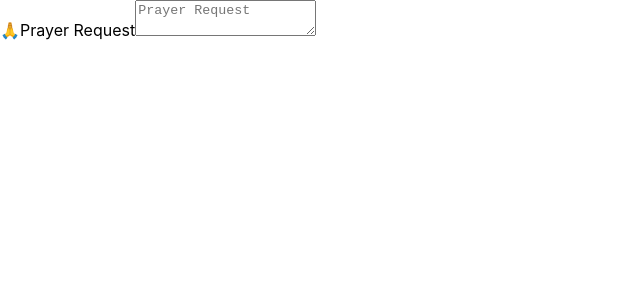
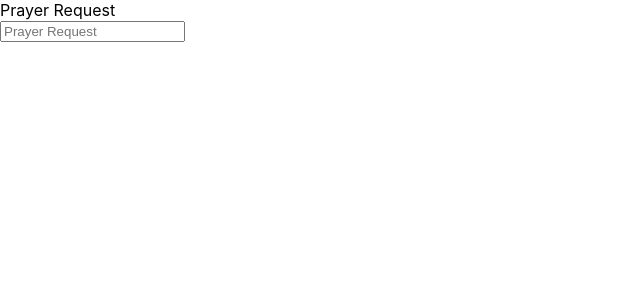
Before and after one commit to PrayerRequestNetwork/prayer-website, a React (Create React App) app: page / in a window 1280 px wide. Shown: the top 300 px of the page, without its empty margins (0-640 px from the left). Built offline with nearby package versions, Linux system fonts and the light colour scheme.

Commit message:
setup a simple form

```diff
--- a/package.json
+++ b/package.json
@@ -3,6 +3,7 @@
   "version": "0.1.0",
   "private": true,
   "dependencies": {
+    "node-sass": "^4.11.0",
     "react": "^16.8.2",
     "react-dom": "^16.8.2",
     "react-scripts": "2.1.5"
--- a/src/App.js
+++ b/src/App.js
@@ -3,13 +3,19 @@ import React, { Component } from 'react';
 // Components
 import Form from './components/form/form';
 
-import logo from './logo.svg';
 import './App.css';
 
 class App extends Component {
+
+  handleOnSubmit = props => {
+    console.log(props);
+  }
+
   render() {
     return (
-      <Form/>
+      <Form
+        handleOnSubmit={this.handleOnSubmit}
+      />
     );
   }
 }
--- a/src/components/form/form.js
+++ b/src/components/form/form.js
@@ -1,20 +1,24 @@
 import React, {Component} from 'react';
 
+import './form.scss';
+
 export default class Form extends Component {
-
+  state = {
+    prayerRequestField: '',
+  }
   handleOnChange = e => {
-    console.log(e.target.value);
+    this.setState(Object.assign({}, this.state, {[e.target.name]: e.target.value}));
   }
-
+  handleOnSubmit = e => {
+    e.preventDefault();
+    this.props.handleOnSubmit(Object.assign({}, this.state));
+  }
   render() {
     return(
-      // email
-      // prayer request
-      <div>
-        🙏
-        <label htmlFor="prayer-request-field">Prayer Request</label>
-        <textarea onChange={this.handleOnChange} name="prayer-request-field" placeholder="Prayer Request"/>
-      </div>
+      <form onSubmit={this.handleOnSubmit}>
+        <label htmlFor="prayerRequestField">Prayer Request</label>
+        <input onChange={this.handleOnChange} name="prayerRequestField" placeholder="Prayer Request"/>
+      </form>
     );
   }
 }
--- a/src/components/form/form.scss
+++ b/src/components/form/form.scss
@@ -0,0 +1,7 @@
+label {
+  display: block;
+
+  & + textarea {
+    display: block;
+  }
+}
```
Also changed, not shown: 1 other file (tests, documents, lock files or other folders).
